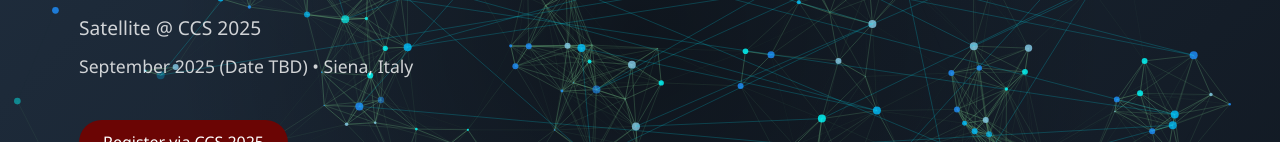
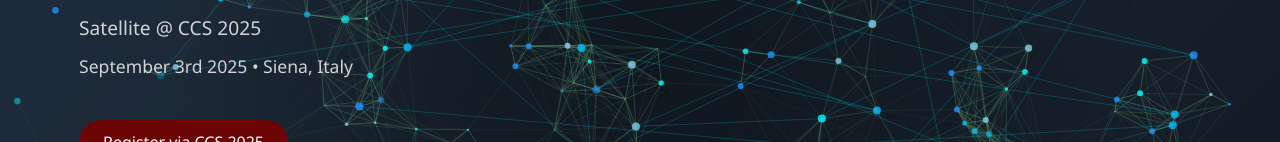
Before and after one commit to KGatica/CCS2025-CoBrain, a plain HTML site: page index.html in a window 1280 px wide. Shown: the part 228-370 px from the top of the page. Drawn offline with nearby package versions, Linux system fonts and the light colour scheme.

Commit message:
Update index.html
Updated date

```diff
--- a/index.html
+++ b/index.html
@@ -41,7 +41,7 @@
                     <h1>CoBrain 2025</h1>
                     <h2>Complexity in the Brain</h2>
                     <p class="subtitle">Satellite @ CCS 2025</p>
-                    <p class="event-details">September 2025 (Date TBD) • Siena, Italy</p>
+                    <p class="event-details">September 3rd 2025 • Siena, Italy</p>
                     <a href="https://ccs25.cssociety.org/" class="btn-register">Register via CCS 2025</a>
                 </div>
                 <!-- <div class="header-image">
```
